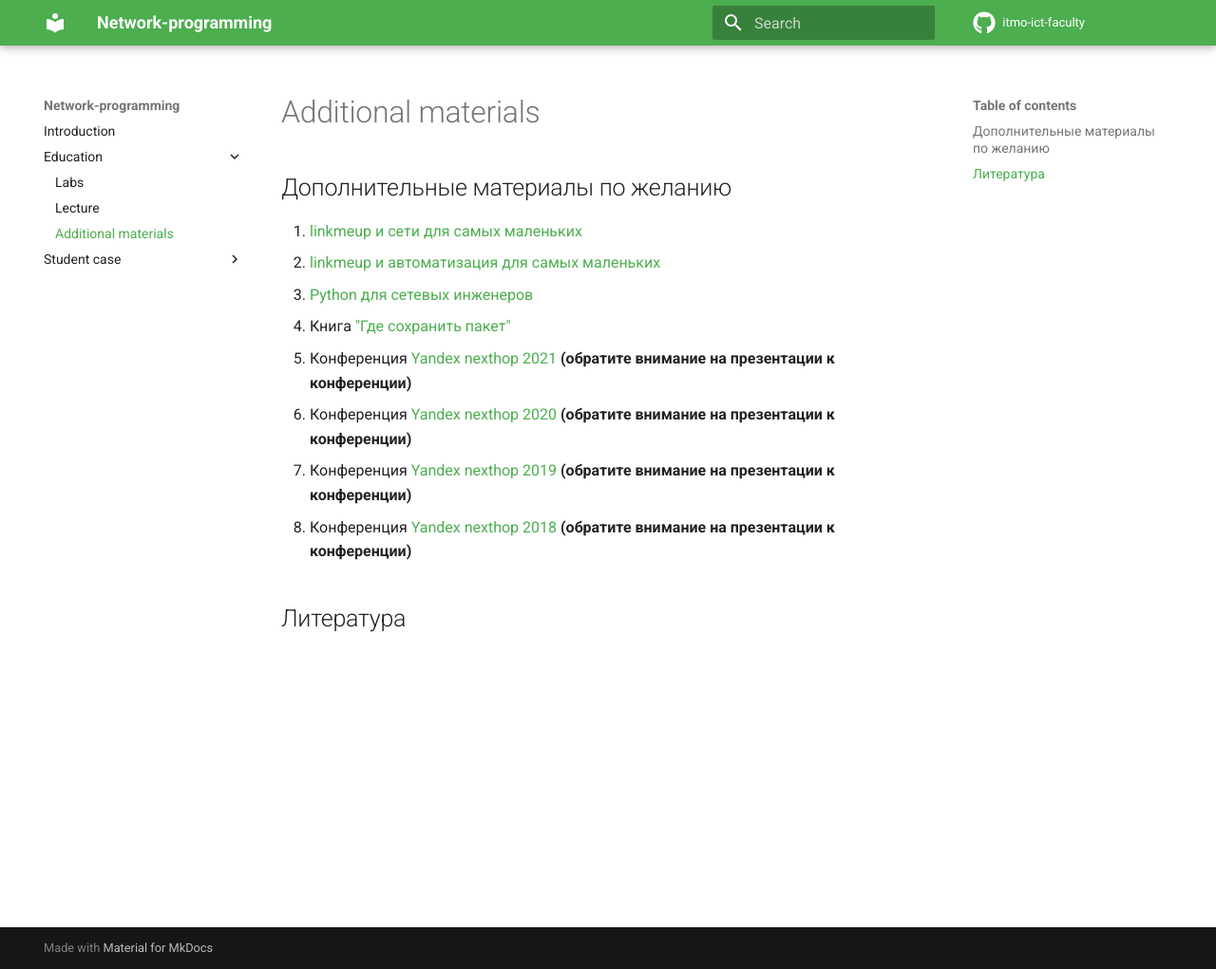
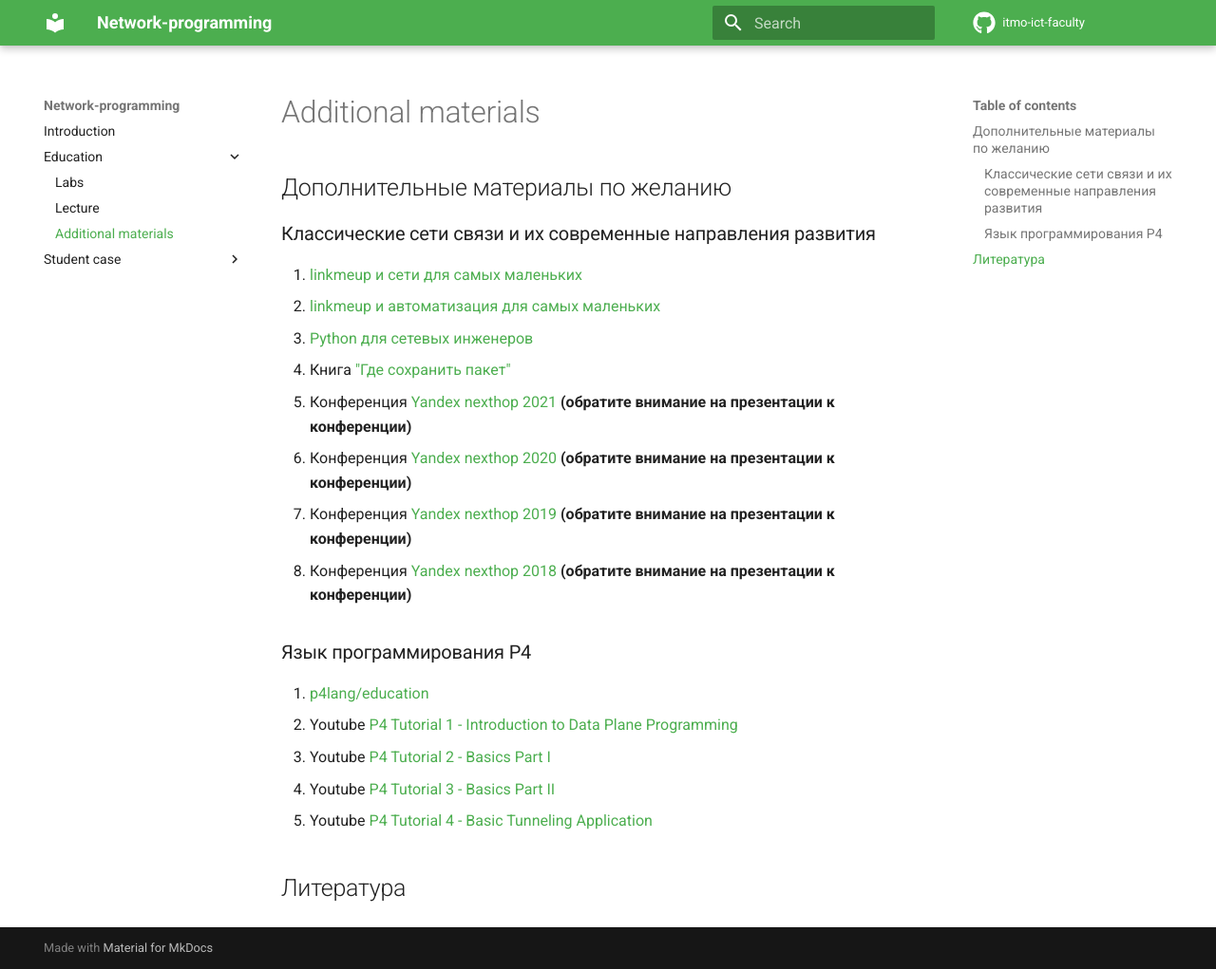
Before and after one commit to itmo-ict-faculty/network-programming, an MkDocs documentation site: the page built from docs/education/additional_materials.md, in a window 1280 px wide and 1021 px high. Shown: the whole window at 95% size. Built offline with MkDocs 1.6.1 and Material for MkDocs 9.7.7, drawn with Linux system fonts in a browser that asks for light colours; comment, search, counter and statistics services are not loaded.

Commit message:
Update additional material

```diff
--- a/docs/education/additional_materials.md
+++ b/docs/education/additional_materials.md
@@ -1,4 +1,5 @@
 ## Дополнительные материалы по желанию
+### Классические сети связи и их современные направления развития
 1. [linkmeup и сети для самых маленьких](https://linkmeup.ru/sdsm/)
 2. [linkmeup и автоматизация для самых маленьких](https://linkmeup.ru/adsm/)
 3. [Python для сетевых инженеров](https://pyneng.readthedocs.io/ru/latest/)
@@ -8,5 +9,11 @@
 7. Конференция [Yandex nexthop 2019](https://events.yandex.ru/events/nexthop2019) **(обратите внимание на презентации к конференции)**
 8. Конференция [Yandex nexthop 2018](https://events.yandex.ru/events/nexthop2018) **(обратите внимание на презентации к конференции)**
 
+### Язык программирования P4
+1. [p4lang/education](https://github.com/p4lang/education/wiki/courses)
+2. Youtube [P4 Tutorial 1 - Introduction to Data Plane Programming](https://www.youtube.com/watch?v=4w-jEr99pBE)
+3. Youtube [P4 Tutorial 2 - Basics Part I](https://www.youtube.com/watch?v=cvDtVobw9wE)
+4. Youtube [P4 Tutorial 3 - Basics Part II](https://www.youtube.com/watch?v=6LXtneLfAPI)
+5. Youtube [P4 Tutorial 4 - Basic Tunneling Application](https://www.youtube.com/watch?v=KlEi87XYMBE)
 
 ## Литература
```
Also changed, not shown: 2 other files.
